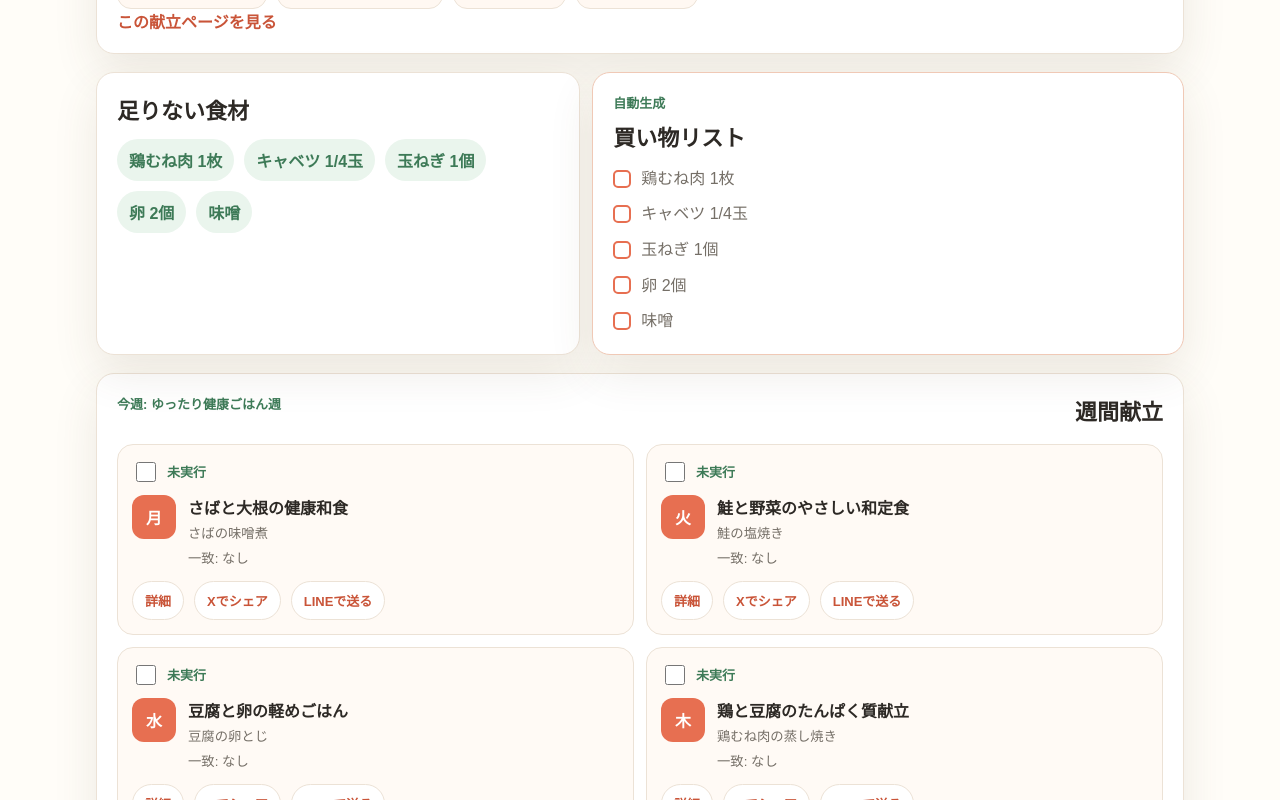
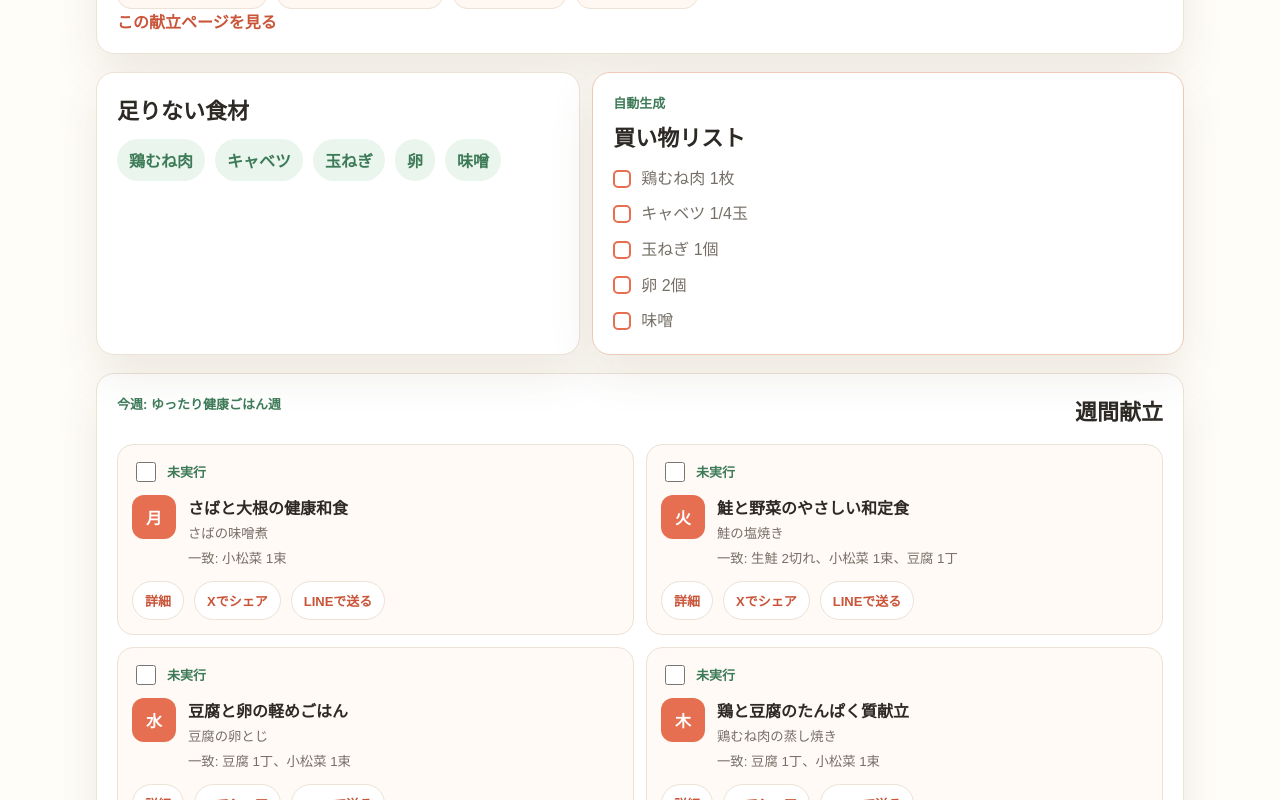
Before and after one commit to hagane990601-ux/20260618, a Next.js app: page / in a window 1280 px wide. Shown: the part 1220-2020 px from the top of the page. Built offline with nearby package versions, Linux system fonts and the light colour scheme.

Commit message:
Build shopping list from missing ingredients

```diff
--- a/app/page.tsx
+++ b/app/page.tsx
@@ -51,23 +51,28 @@ function yesterdayKey() {
   return todayKey(date);
 }
 
+function ingredientName(ingredient: string) {
+  return ingredient.replace(/\s+\d+(?:\/\d+)?(?:切れ|枚|束|本|丁|個|玉|g)?$/, "").trim();
+}
+
+function ingredientMatchesFridge(ingredient: string, fridgeIngredients: string[]) {
+  const ingredientLabel = normalize(ingredient);
+  const ingredientBaseName = normalize(ingredientName(ingredient));
+
+  return fridgeIngredients.some((fridgeIngredient) => {
+    const fridgeLabel = normalize(fridgeIngredient);
+    return ingredientLabel.includes(fridgeLabel) || ingredientBaseName.includes(fridgeLabel);
+  });
+}
+
 function matchedIngredients(recipe: MenuRecipe, fridgeIngredients: string[]) {
-  const fridgeSet = new Set(fridgeIngredients.map(normalize));
-  return recipe.ingredients.filter((ingredient) => fridgeSet.has(normalize(ingredient)));
+  return recipe.ingredients.filter((ingredient) => ingredientMatchesFridge(ingredient, fridgeIngredients));
 }
 
 function missingIngredients(recipe: MenuRecipe, fridgeIngredients: string[]) {
-  const fridgeSet = new Set(fridgeIngredients.map(normalize));
-  return recipe.ingredients.filter((ingredient) => !fridgeSet.has(normalize(ingredient)));
-}
-
-function shoppingItemsForMissingIngredients(recipe: MenuRecipe, missingItems: string[]) {
-  return missingItems.map((ingredient) => {
-    const ingredientIndex = recipe.ingredients.findIndex(
-      (recipeIngredient) => normalize(recipeIngredient) === normalize(ingredient),
-    );
-    return recipe.shoppingList[ingredientIndex] ?? ingredient;
-  });
+  return recipe.ingredients
+    .filter((ingredient) => !ingredientMatchesFridge(ingredient, fridgeIngredients))
+    .map(ingredientName);
 }
 
 function scheduleReminder(reminderTime: string, selectedMenuTitle: string, onComplete: () => void) {
@@ -182,7 +187,9 @@ export default function Home() {
     suggestedMenus[0];
   const selectedMatchedIngredients = matchedIngredients(selectedMenu, fridgeIngredients);
   const selectedMissingIngredients = missingIngredients(selectedMenu, fridgeIngredients);
-  const selectedShoppingList = shoppingItemsForMissingIngredients(selectedMenu, selectedMissingIngredients);
+  const selectedShoppingList = selectedMenu.ingredients.filter((ingredient) =>
+    selectedMissingIngredients.some((missing) => ingredient.includes(missing)),
+  );
   const favoriteIds = new Set(favorites.map((menu) => menu.id));
   const completedCount = suggestedMenus.filter((menu) => weeklyStatus[`${currentWeek.id}:${menu.id}`]).length;
   const weeklyProgress = Math.round((completedCount / suggestedMenus.length) * 100);
```
